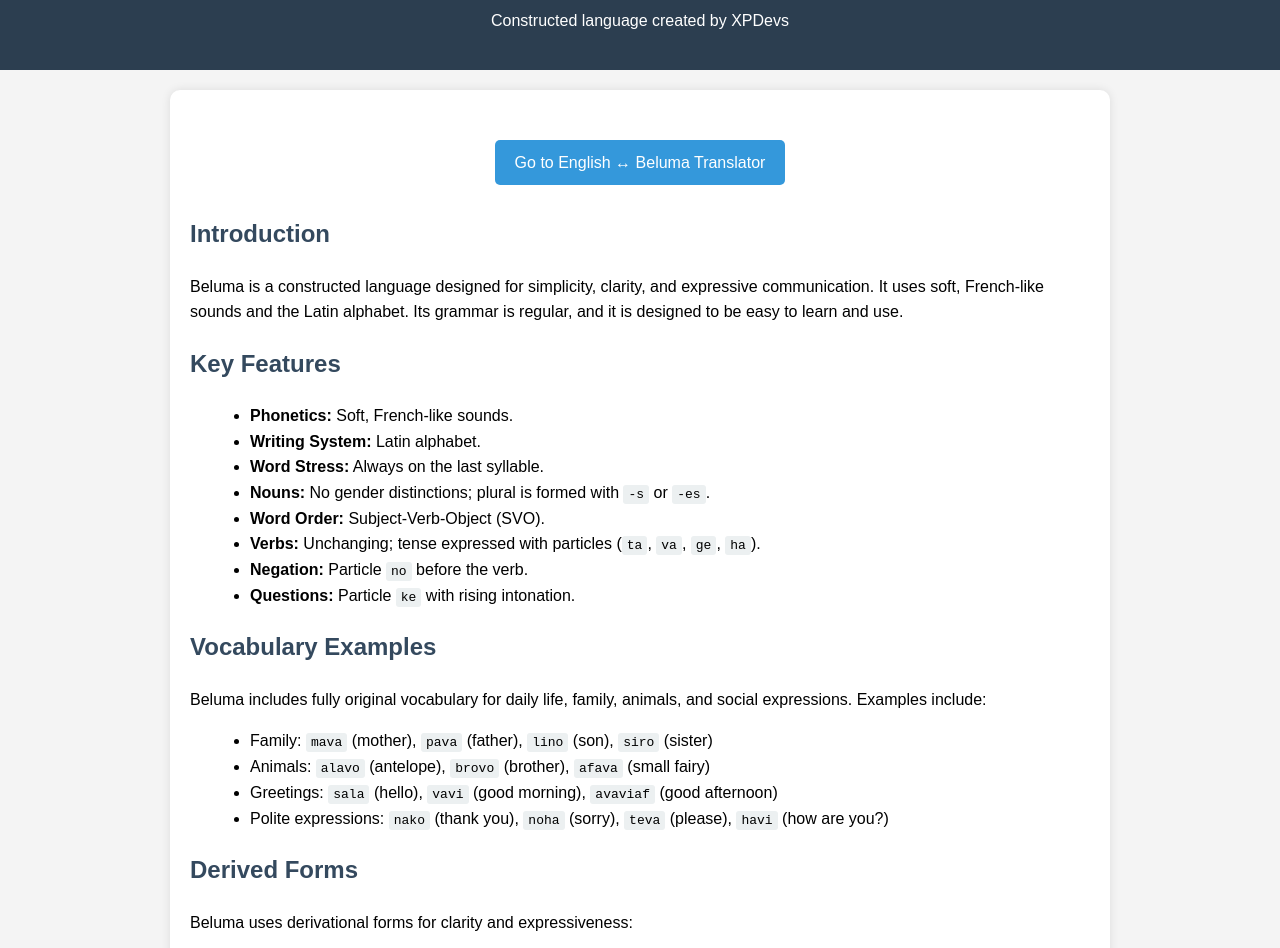
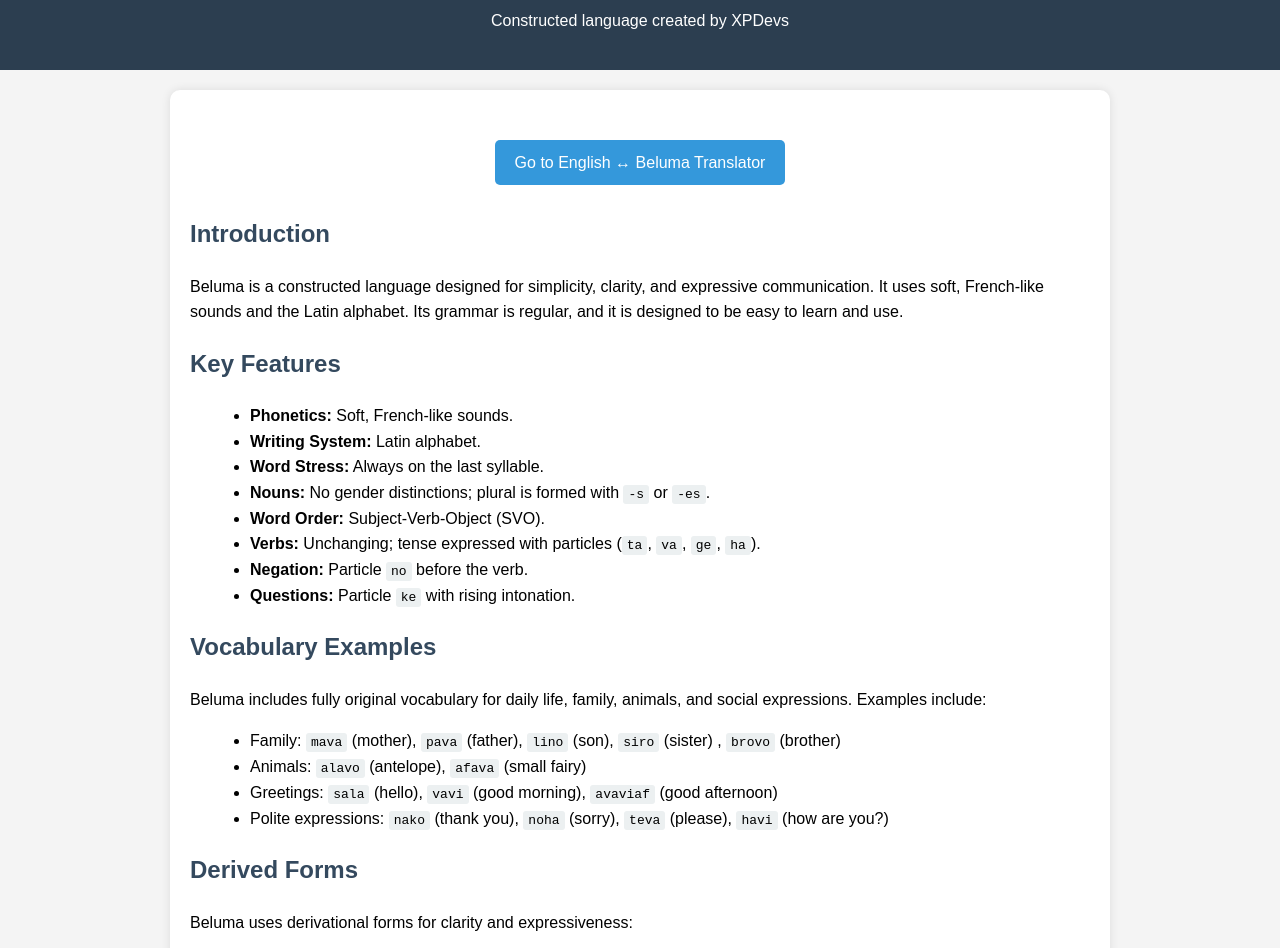
Before and after one commit to XPDevs/Beluma, a plain HTML site: page index.html in a window 1280 px wide. Shown: the part 106-1054 px from the top of the page. Drawn offline with Linux system fonts and the light colour scheme.

Commit message:
Update index.html

```diff
--- a/index.html
+++ b/index.html
@@ -96,8 +96,8 @@
             <h2>Vocabulary Examples</h2>
             <p>Beluma includes fully original vocabulary for daily life, family, animals, and social expressions. Examples include:</p>
             <ul>
-                <li>Family: <code>mava</code> (mother), <code>pava</code> (father), <code>lino</code> (son), <code>siro</code> (sister)</li>
-                <li>Animals: <code>alavo</code> (antelope), <code>brovo</code> (brother), <code>afava</code> (small fairy)</li>
+                <li>Family: <code>mava</code> (mother), <code>pava</code> (father), <code>lino</code> (son), <code>siro</code> (sister) , <code>brovo</code> (brother)</li>
+                <li>Animals: <code>alavo</code> (antelope), <code>afava</code> (small fairy)</li>
                 <li>Greetings: <code>sala</code> (hello), <code>vavi</code> (good morning), <code>avaviaf</code> (good afternoon)</li>
                 <li>Polite expressions: <code>nako</code> (thank you), <code>noha</code> (sorry), <code>teva</code> (please), <code>havi</code> (how are you?)</li>
             </ul>
```
